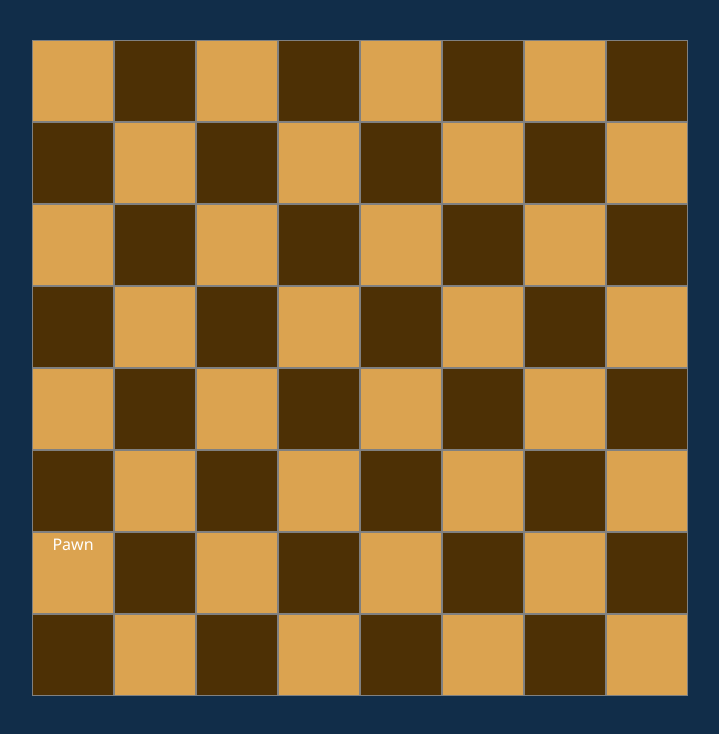
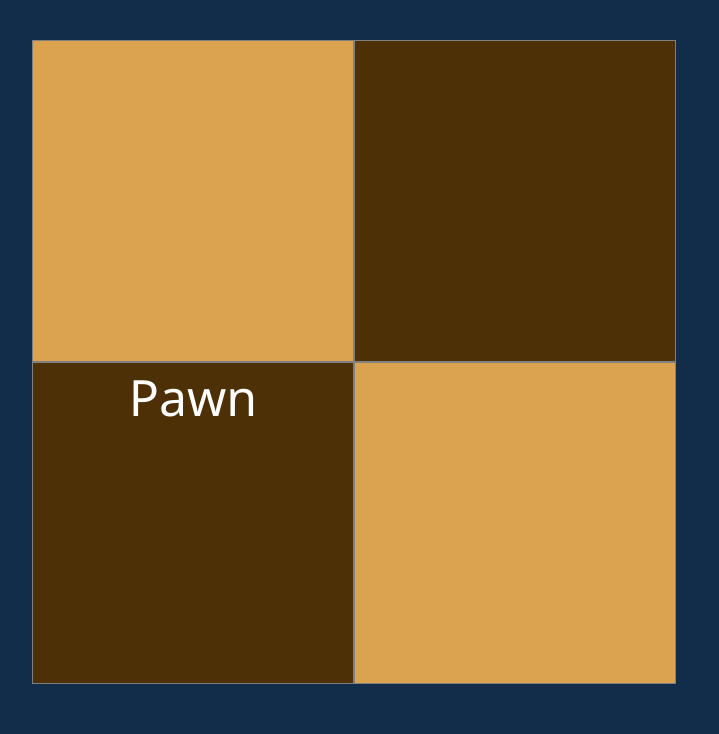
Before and after one commit to Kirgaara/chess-project, a React (Create React App) app: page / in a window 1280 px wide. Shown: the top 734 px of the page, without its empty margins (288-1007 px from the left). Built offline with nearby package versions, Linux system fonts and the light colour scheme.

Commit message:
Added movement on smaller scale

```diff
--- a/src/App.css
+++ b/src/App.css
@@ -15,3 +15,27 @@ button {
   margin: 20px;
   cursor: pointer;
 }
+
+.chessPiece {
+  font-size: 50px;
+  height: 100%;
+  width: 100%;
+  justify-content: center;
+}
+
+.whiteTile {
+  background-color: rgb(219, 163, 80);
+  height: 20em;
+  width: 20em;
+  border: 3px grey;
+  border: 1px solid grey;
+  margin: 0;
+}
+
+.blackTile {
+  background-color: rgb(77, 48, 5);
+  height: 20em;
+  width: 20em;
+  border: 1px solid grey;
+  margin: 0;
+}
--- a/src/App.js
+++ b/src/App.js
@@ -1,10 +1,10 @@
 import './App.css'
-import Board from './components/Board'
+import MicroBoard from './components/MicroBoard'
 
 function App() {
   return (
     <div className="App">
-      <Board />
+      <MicroBoard />
     </div>
   )
 }
--- /dev/null
+++ b/src/components/BlackTile.js
@@ -0,0 +1,12 @@
+import React from 'react'
+import Pawn from './Pawn'
+
+const Tile = ({ figure, id, movePiece }) => {
+  return (
+    <div className="blackTile" onClick={() => movePiece(id)}>
+      {figure === id ? <Pawn /> : null}
+    </div>
+  )
+}
+
+export default Tile
--- a/src/components/Board.module.css
+++ b/src/components/Board.module.css
@@ -4,20 +4,3 @@
   margin: 40px auto;
   display: flex;
 }
-
-.whiteTile {
-  background-color: rgb(219, 163, 80);
-  height: 5em;
-  width: 5em;
-  border: 3px grey;
-  border: 1px solid grey;
-  margin: 0;
-}
-
-.blackTile {
-  background-color: rgb(77, 48, 5);
-  height: 5em;
-  width: 5em;
-  border: 1px solid grey;
-  margin: 0;
-}
--- /dev/null
+++ b/src/components/MicroBoard.js
@@ -0,0 +1,48 @@
+import { useState } from 'react'
+import styles from './Board.module.css'
+import WhiteTile from './WhiteTile'
+import BlackTile from './BlackTile'
+
+const MicroBoard = () => {
+  const [pawnLocation, setPawnLocation] = useState('a1')
+  const [movingPiece, setMovingPiece] = useState(false)
+  const movePawn = (id) => {
+    if (movingPiece) {
+      setPawnLocation(id)
+      setMovingPiece(false)
+    } else if (id === pawnLocation) {
+      setMovingPiece('true')
+    }
+  }
+
+  return (
+    <div className={styles.board}>
+      <div>
+        <WhiteTile
+          id="a2"
+          figure={pawnLocation}
+          movePiece={movePawn}
+        ></WhiteTile>
+        <BlackTile
+          id="a1"
+          figure={pawnLocation}
+          movePiece={movePawn}
+        ></BlackTile>
+      </div>
+      <div>
+        <BlackTile
+          id="b2"
+          figure={pawnLocation}
+          movePiece={movePawn}
+        ></BlackTile>
+        <WhiteTile
+          id="b1"
+          figure={pawnLocation}
+          movePiece={movePawn}
+        ></WhiteTile>
+      </div>
+    </div>
+  )
+}
+
+export default MicroBoard
--- a/src/components/Pawn.js
+++ b/src/components/Pawn.js
@@ -1,7 +1,11 @@
 import React from 'react'
 
-const Pawn = () => {
-  return <div>Pawn</div>
+const Pawn = ({ onClick }) => {
+  return (
+    <div className="chessPiece" onClick={onClick}>
+      Pawn
+    </div>
+  )
 }
 
 export default Pawn
--- /dev/null
+++ b/src/components/WhiteTile.js
@@ -0,0 +1,12 @@
+import React from 'react'
+import Pawn from './Pawn'
+
+const Tile = ({ figure, id, movePiece }) => {
+  return (
+    <div className="whiteTile" onClick={() => movePiece(id)}>
+      {figure === id ? <Pawn /> : null}
+    </div>
+  )
+}
+
+export default Tile
```
